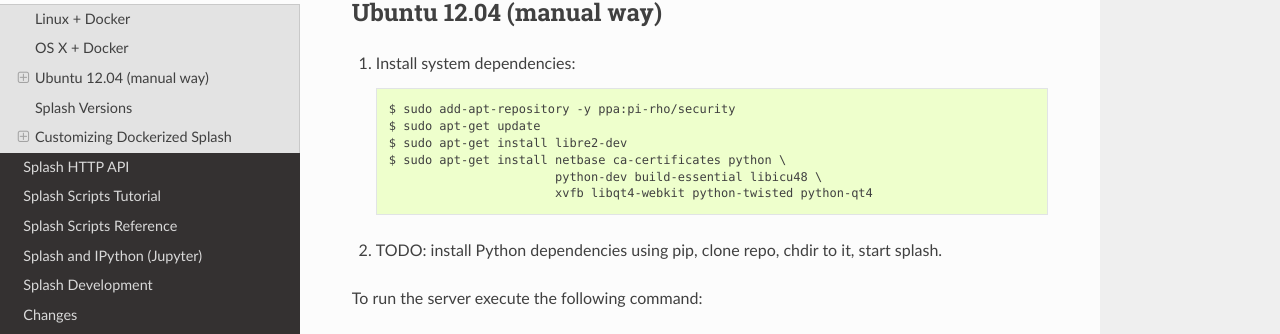
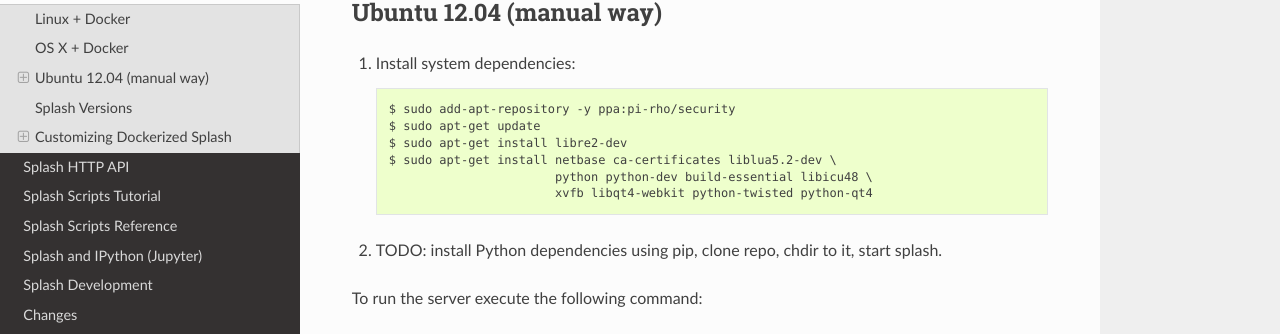
Before and after one commit to scrapinghub/splash, a Sphinx documentation site: the page built from docs/install.rst, in a window 1280 px wide and 900 px high, scrolled down 809 px. Shown: the part 158-492 px from the top of the window. Built offline with Sphinx 7.4.7 and the Read the Docs theme 2.0.0, drawn with Linux system fonts in a browser that asks for light colours.

Commit message:
add liblua5.2-dev to installation instructions
lupa dependency cannot be installed without it

```diff
--- a/docs/install.rst
+++ b/docs/install.rst
@@ -53,8 +53,8 @@
        $ sudo add-apt-repository -y ppa:pi-rho/security
        $ sudo apt-get update
        $ sudo apt-get install libre2-dev
-       $ sudo apt-get install netbase ca-certificates python \
-                              python-dev build-essential libicu48 \
+       $ sudo apt-get install netbase ca-certificates liblua5.2-dev \
+                              python python-dev build-essential libicu48 \
                               xvfb libqt4-webkit python-twisted python-qt4
 
 2. TODO: install Python dependencies using pip, clone repo, chdir to it,
```
